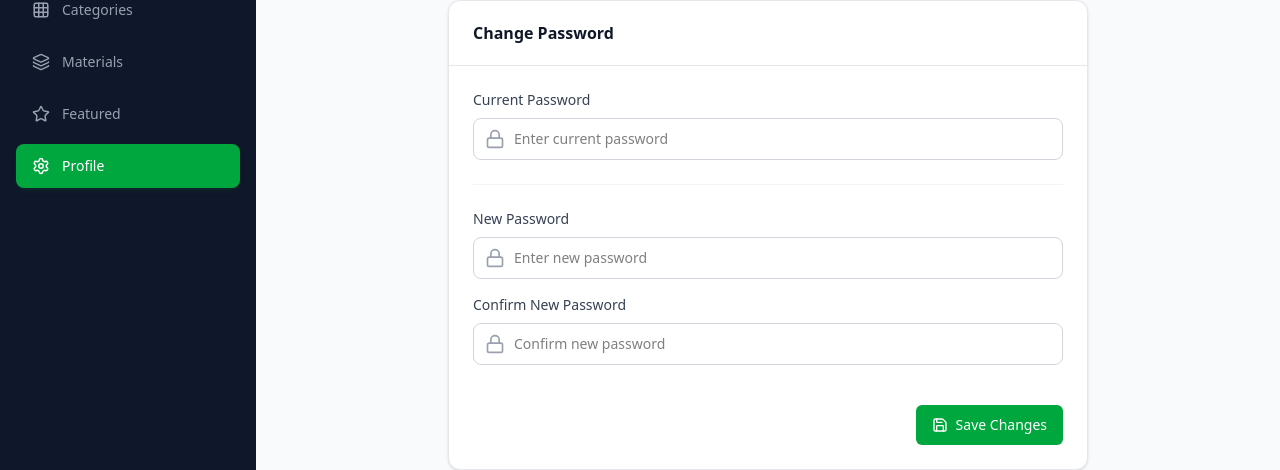
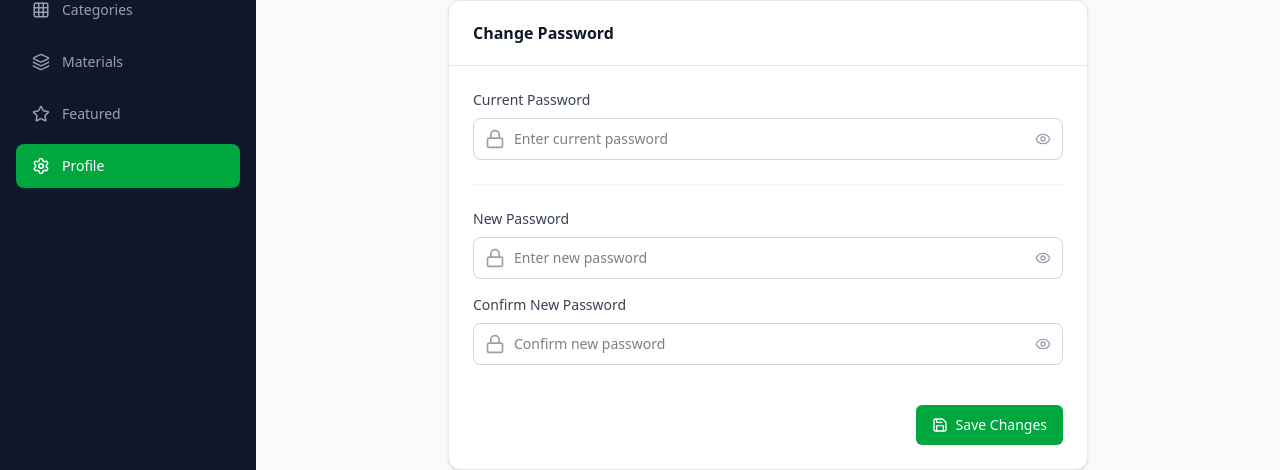
Before and after one commit to Sasantha/Mark-Shell, a Next.js app in the folder markshell/: page /admin/profile in a window 1280 px wide. Shown: the part 212-682 px from the top of the page. Built offline with nearby package versions, Linux system fonts and the light colour scheme; sample sign-in values are in the browser's storage.

Commit message:
update the admin password change logic

```diff
--- a/markshell/src/app/admin/login/page.tsx
+++ b/markshell/src/app/admin/login/page.tsx
@@ -1,6 +1,6 @@
 "use client";
 
-import React, { useState } from "react";
+import React, { useState, useEffect } from "react";
 import { useRouter } from "next/navigation";
 import { Leaf, Lock, Mail, Loader2 } from "lucide-react";
 import { Button } from "@/components/ui/button";
@@ -11,6 +11,17 @@ const AdminLoginPage = () => {
     const [password, setPassword] = useState("");
     const [error, setError] = useState("");
     const [isLoading, setIsLoading] = useState(false);
+
+    useEffect(() => {
+        if (typeof window !== "undefined") {
+            const params = new URLSearchParams(window.location.search);
+            if (params.get("expired") === "true") {
+                setError("Your session has expired. Please log in again.");
+                // Remove parameter so it doesn't linger on refresh
+                window.history.replaceState(null, "", "/admin/login");
+            }
+        }
+    }, []);
 
     const handleLogin = async (e: React.FormEvent) => {
         e.preventDefault();
--- a/markshell/src/app/admin/profile/page.tsx
+++ b/markshell/src/app/admin/profile/page.tsx
@@ -1,8 +1,9 @@
 "use client";
 
 import React, { useState } from "react";
-import { Lock, Loader2, Save } from "lucide-react";
+import { Lock, Loader2, Save, Eye, EyeOff } from "lucide-react";
 import { Button } from "@/components/ui/button";
+import { useRouter } from "next/navigation";
 
 const AdminProfilePage = () => {
     const [currentPassword, setCurrentPassword] = useState("");
@@ -10,6 +11,13 @@ const AdminProfilePage = () => {
     const [confirmPassword, setConfirmPassword] = useState("");
     const [isLoading, setIsLoading] = useState(false);
     const [message, setMessage] = useState({ type: "", text: "" });
+
+    // Password visibility states
+    const [showCurrentPassword, setShowCurrentPassword] = useState(false);
+    const [showNewPassword, setShowNewPassword] = useState(false);
+    const [showConfirmPassword, setShowConfirmPassword] = useState(false);
+
+    const router = useRouter();
 
     const handleUpdatePassword = async (e: React.FormEvent) => {
         e.preventDefault();
@@ -40,6 +48,13 @@ const AdminProfilePage = () => {
             });
 
             const data = await res.json();
+
+            if (res.status === 401) {
+                // Token is invalid or expired
+                localStorage.removeItem("admin_token");
+                router.push("/admin/login?expired=true");
+                return;
+            }
 
             if (res.ok) {
                 setMessage({ type: "success", text: "Password updated successfully" });
@@ -88,13 +103,20 @@ const AdminProfilePage = () => {
                                     <Lock className="h-5 w-5 text-gray-400" />
                                 </div>
                                 <input
-                                    type="password"
+                                    type={showCurrentPassword ? "text" : "password"}
                                     required
                                     value={currentPassword}
                                     onChange={(e) => setCurrentPassword(e.target.value)}
-                                    className="block w-full rounded-lg border border-gray-300 py-2.5 pl-10 text-sm focus:border-green-500 focus:outline-none focus:ring-1 focus:ring-green-500"
+                                    className="block w-full rounded-lg border border-gray-300 py-2.5 pl-10 pr-10 text-sm focus:border-green-500 focus:outline-none focus:ring-1 focus:ring-green-500"
                                     placeholder="Enter current password"
                                 />
+                                <button
+                                    type="button"
+                                    onClick={() => setShowCurrentPassword(!showCurrentPassword)}
+                                    className="absolute inset-y-0 right-0 flex items-center pr-3 text-gray-400 hover:text-gray-600 focus:outline-none"
+                                >
+                                    {showCurrentPassword ? <EyeOff className="h-4 w-4" /> : <Eye className="h-4 w-4" />}
+                                </button>
                             </div>
                         </div>
 
@@ -107,13 +129,20 @@ const AdminProfilePage = () => {
                                     <Lock className="h-5 w-5 text-gray-400" />
                                 </div>
                                 <input
-                                    type="password"
+                                    type={showNewPassword ? "text" : "password"}
                                     required
                                     value={newPassword}
                                     onChange={(e) => setNewPassword(e.target.value)}
-                                    className="block w-full rounded-lg border border-gray-300 py-2.5 pl-10 text-sm focus:border-green-500 focus:outline-none focus:ring-1 focus:ring-green-500"
+                                    className="block w-full rounded-lg border border-gray-300 py-2.5 pl-10 pr-10 text-sm focus:border-green-500 focus:outline-none focus:ring-1 focus:ring-green-500"
                                     placeholder="Enter new password"
                                 />
+                                <button
+                                    type="button"
+                                    onClick={() => setShowNewPassword(!showNewPassword)}
+                                    className="absolute inset-y-0 right-0 flex items-center pr-3 text-gray-400 hover:text-gray-600 focus:outline-none"
+                                >
+                                    {showNewPassword ? <EyeOff className="h-4 w-4" /> : <Eye className="h-4 w-4" />}
+                                </button>
                             </div>
 
                             <label className="mb-2 block text-sm font-medium text-gray-700">
@@ -124,13 +153,20 @@ const AdminProfilePage = () => {
                                     <Lock className="h-5 w-5 text-gray-400" />
                                 </div>
                                 <input
-                                    type="password"
+                                    type={showConfirmPassword ? "text" : "password"}
                                     required
                                     value={confirmPassword}
                                     onChange={(e) => setConfirmPassword(e.target.value)}
-                                    className="block w-full rounded-lg border border-gray-300 py-2.5 pl-10 text-sm focus:border-green-500 focus:outline-none focus:ring-1 focus:ring-green-500"
+                                    className="block w-full rounded-lg border border-gray-300 py-2.5 pl-10 pr-10 text-sm focus:border-green-500 focus:outline-none focus:ring-1 focus:ring-green-500"
                                     placeholder="Confirm new password"
                                 />
+                                <button
+                                    type="button"
+                                    onClick={() => setShowConfirmPassword(!showConfirmPassword)}
+                                    className="absolute inset-y-0 right-0 flex items-center pr-3 text-gray-400 hover:text-gray-600 focus:outline-none"
+                                >
+                                    {showConfirmPassword ? <EyeOff className="h-4 w-4" /> : <Eye className="h-4 w-4" />}
+                                </button>
                             </div>
                         </div>
 
```
